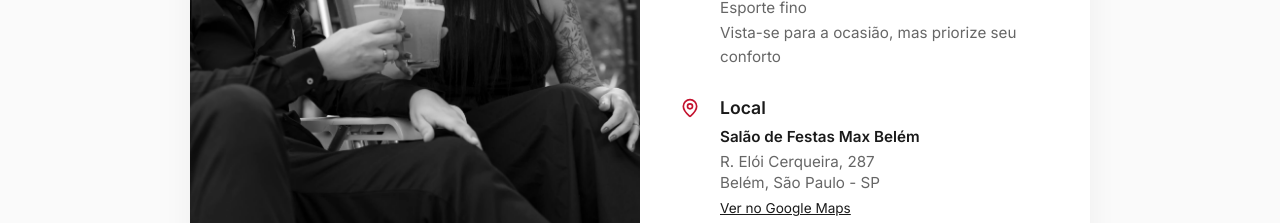
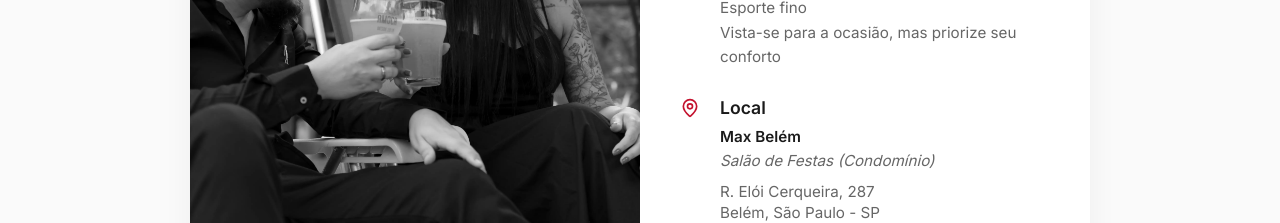
Before and after one commit to guuhferiani/casamento, a React (Vite) app: page / in a window 1280 px wide. Shown: the part 3180-3403 px from the top of the page. Built offline with nearby package versions, Linux system fonts and the light colour scheme; no server answers; the database is empty; a web font is replaced by a local one.

Commit message:
style: clarify location as condo ballroom in Ceremony

```diff
--- a/src/components/Ceremony.jsx
+++ b/src/components/Ceremony.jsx
@@ -42,7 +42,8 @@ const Ceremony = () => {
                   <MapPin className="icon" />
                   <div>
                     <strong>Local</strong>
-                    <p className="location-name">Salão de Festas Max Belém</p>
+                    <p className="location-name">Max Belém</p>
+                    <p className="location-type">Salão de Festas (Condomínio)</p>
                     <p className="location-address">
                       R. Elói Cerqueira, 287 <br />
                       Belém, São Paulo - SP
--- a/src/index.css
+++ b/src/index.css
@@ -823,6 +823,14 @@ nav .container {
   margin-bottom: 2px;
 }
 
+.location-type {
+  font-size: 0.85rem;
+  color: var(--text-muted);
+  font-style: italic;
+  margin-top: -2px;
+  margin-bottom: 8px;
+}
+
 .location-address {
   line-height: 1.4 !important;
 }
```
